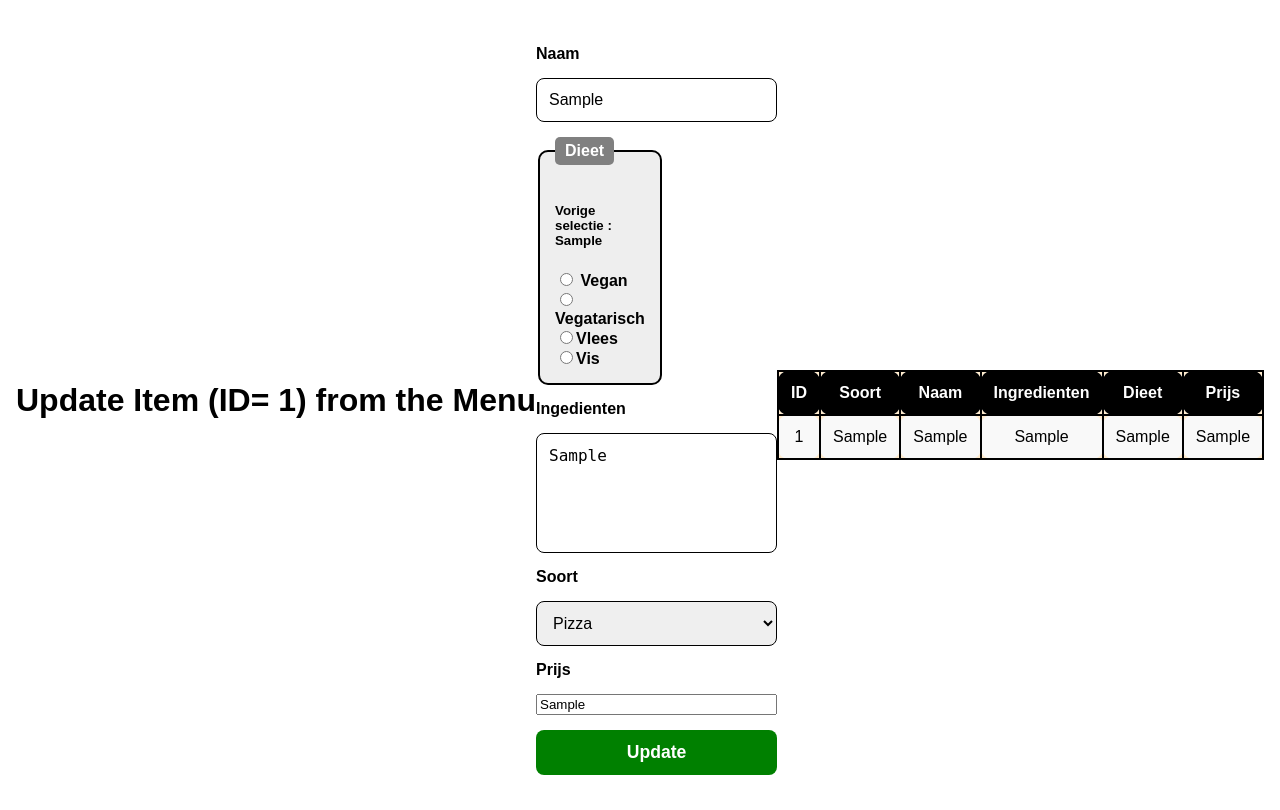
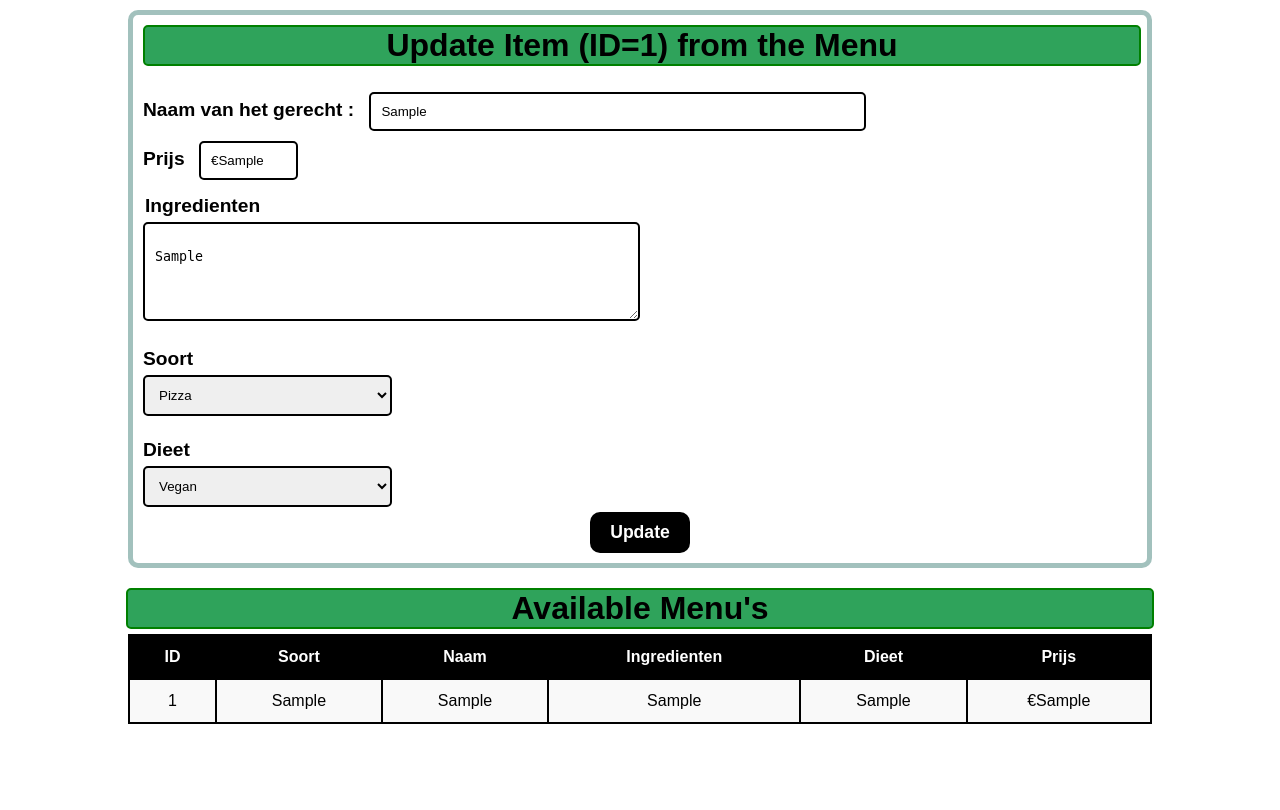
Before and after one commit to Sami024/WebApp, a PHP site: page /menuUpdate.php?id=1 in a window 1280 px wide. Before the commit the page ends 775 px from the top, so only its background shows below. Run offline with PHP 8.4, Linux system fonts and the light colour scheme; tables that the repository leaves empty or names only in its code hold one stand-in row (values such as "Sample post").

Commit message:
Update V3.8.8

```diff
--- a/html/css/editmenu.css
+++ b/html/css/editmenu.css
@@ -17,16 +17,16 @@ body {
   box-shadow: 0 4px 8px rgba(0, 0, 0, 0.2); /* Lichte schaduw */
   text-align: center; /* Tekst centreren */
 }
-.add-items {
+.add-items, .update-items{
   border: 5px solid rgba(37, 109, 99, 0.425); /* Zwarte rand */
-  margin: 10px auto; /* Midden van de pagina */
+  margin: 10px auto 20px; /* Midden van de pagina */
   width: 80%; /* Dynamische breedte */
   border-radius: 10px; /* Afronde hoeken */
   padding: 10px; /* Extra padding */
   box-sizing: border-box;
 }
 
-h1 {
+h1  {
   text-align: center;
   font-size: 2rem;
   color: black; /* Zwarte tekst */
@@ -122,10 +122,11 @@ fieldset {
 }
 
 legend {
+  margin-top: 10px;
   font-weight: bold;
   color: black;
   font-size: 1.2rem;
-  text-align: center;
+
 }
 a {
   text-decoration: none; /* Geen onderstreping */
@@ -221,3 +222,29 @@ select {
     font-size: 16px; /* Grootte van de tekst */
   }
 }
+
+h4{
+font-size:1.2em ;
+  display: inline;
+  margin-right: 10px;
+}
+input[type="double"] {
+  width: 10%;
+
+}
+.available{
+
+  margin-bottom: 2px;
+  margin-top: 15px;
+  width: 80%;
+  margin-left: auto;
+  margin-right: auto;
+  font-weight: bold;
+  font-size: 2rem;
+  color: black; /* Zwarte tekst */
+  border: 2px solid green;
+  border-radius: 5px;
+  background-color: #2fa35b; /* Lichte grijze achtergrond */
+  text-align: center;
+  margin-top: 0;
+}
--- a/html/css/menuUpdate.css
+++ b/html/css/menuUpdate.css
@@ -5,9 +5,6 @@ body {
     color: black;
     margin: 0;
     padding: 0;
-    display: flex;
-    justify-content: center; /* Horizontale centrering */
-    align-items: center; /* Verticale centrering */
     min-height: 100vh; /* Volledige schermhoogte benutten */
   }
 
@@ -141,3 +138,7 @@ body {
       font-size: 0.9rem;
     }
   }
+  .available {
+    width: 80%;
+    background-color: green;
+  }
--- a/html/index.php
+++ b/html/index.php
@@ -106,10 +106,6 @@ require_once 'connectDB.php';
     </section>
 
     <!-- fOOD MEnu Section Ends Here -->
-    <!-- social Section Starts Here -->
-
-    <!-- social Section Ends Here -->
-
     <!-- footer Section Starts Here -->
     <footer>
         <div class="container4">
--- a/html/menuUpdate.php
+++ b/html/menuUpdate.php
@@ -32,72 +32,57 @@
     <meta charset="UTF-8">
     <meta name="viewport" content="width=device-width, initial-scale=1.0">
     <title>Editmenu</title>
-    <link rel="stylesheet" href="css/menuUpdate.css">
-    <style>
-legend {
-  background-color: gray;
-  color: white;
-  padding: 5px 10px;
-}
-fieldset {
-  background-color: #eeeeee;
-  width: 30%;
-}
-table{
+    <link rel="stylesheet" href="css/editmenu.css">
 
-background-color: blanchedalmond;
-border: 2px solid black;
-
-}
-th,td{
-
-border: 2px solid black;
-border-radius: 10px;
-}
-input[type="submit"]{
-
-    background-color: green;
-}
-
-    </style>
 </head>
 <body>
-    <h1> Update Item (ID=                          <?php echo $row['id'] ?>) from the Menu</h1>
+
+<div class="update-items">
+    <h1> Update Item (ID=<?php echo $row['id'] ?>) from the Menu</h1>
     <form action="" method="post">
 <!-- ---------------------------------------------------------------------------- -->
-<label for="naam">Naam</label>
-<input type="text" id="naam" name="naam" value="<?php echo $row['naam'] ?>" >
-<!-- ---------------------------------------------------------------------------- -->
-<fieldset>
-<legend>Dieet</legend>
-<label for="" >
-  <h5>Vorige selectie :                        <?php echo $row['dieet'] ?></h5>
-<input type="radio" name="dieet" value="Vegan">
-Vegan
-</label><br><label for=""><input type="radio" name="dieet" value="Vegatarisch">Vegatarisch</label>
-<br><label><input type="radio" name="dieet" value="Vlees">Vlees</label><br>
-<label for=""><input type="radio" name="dieet" value="Vis">Vis</label>
-</fieldset row=3 column=4>
-<!-- ---------------------------------------------------------------------------- -->
-<label for="message">Ingedienten</label>
-<textarea id="ingredienten" name="ingredienten"><?php echo $row['ingredienten'] ?></textarea>
-<!-- ---------------------------------------------------------------------------- -->
-<label for="priority">Soort</label>
+<label for="naam"></label>
+<h4>Naam van het gerecht : </h4><input type="text" id="naam" name="naam"  value="<?php echo $row['naam'] ?>">
+<br>
+<!-- ------------------------------------------------------------------------------------------------------ -->
+<label for="prijs"></label>
+<h4>Prijs</h4>
+<input type="double" id="prijs" name="prijs"value="<?php echo "€" . $row['prijs'] ?>" required >
+<br>
+<legend>Ingredienten</legend>
+<label for="Ingredienten"></label>
+<textarea rows="5" cols="50" id="ingredienten" name="ingredienten" required >
+
+<?php echo $row['ingredienten'] ?>
+</textarea>
+<br><br>
+<!-- ------------------------------------------------------------------------------------------------ -->
+<label for="Soort"> <h4>Soort</h4></label><br>
 <select  id="soort" name="soort">
 <option value="Pizza">Pizza</option>
 <option value="Broodjes">Broodjes</option>
 <option value="Schotels">Schotels</option>
 </select>
-<!-- ---------------------------------------------------------------------------- -->
-
-<!-- ---------------------------------------------------------------------------- -->
-<label for="prijs">Prijs</label>
-<input type="double" id="prijs" name="prijs"  value="<?php echo $row['prijs'] ?>">
+<br><br>
+<!-- ----------------------------------------------------------------------------------------------- -->
+<label for="Soort"> <h4>Dieet</h4></label><br>
+<select  id="soort" name="dieet">
+<option value="Vegan">Vegan</option>
+<option value="Vegatarisch">Vegetarisch</option>
+<option value="Vlees"> Vlees</option>
+<option value=" Vis"> Vis</option>
+</select>
+<br>
+<!-- ------------------------------------------------------------------------------------------------------- -->
 
 <input type="submit" name="Update" value="Update">
 <!-- ---------------------------------------------------------------------------- -->
     </form>
 
+
+</div>
+
+<p class="available" >Available Menu's</p>
     <div>
 <table border="1"  cellpadding="0" >
 <tr>
@@ -124,7 +109,7 @@ Vegan
     <td>" . $result['naam'] . "</td>
     <td>" . $result['ingredienten'] . "</td>
     <td>" . $result['dieet'] . "</td>
-    <td>" . $result['prijs'] . "</td>
+    <td>" ."€". $result['prijs'] . "</td>
 
 
 </tr>";
```
Also changed, not shown: html/ProcessMenu.php (+12 -0 lines), html/editmenu.php (+6 -38 lines).
